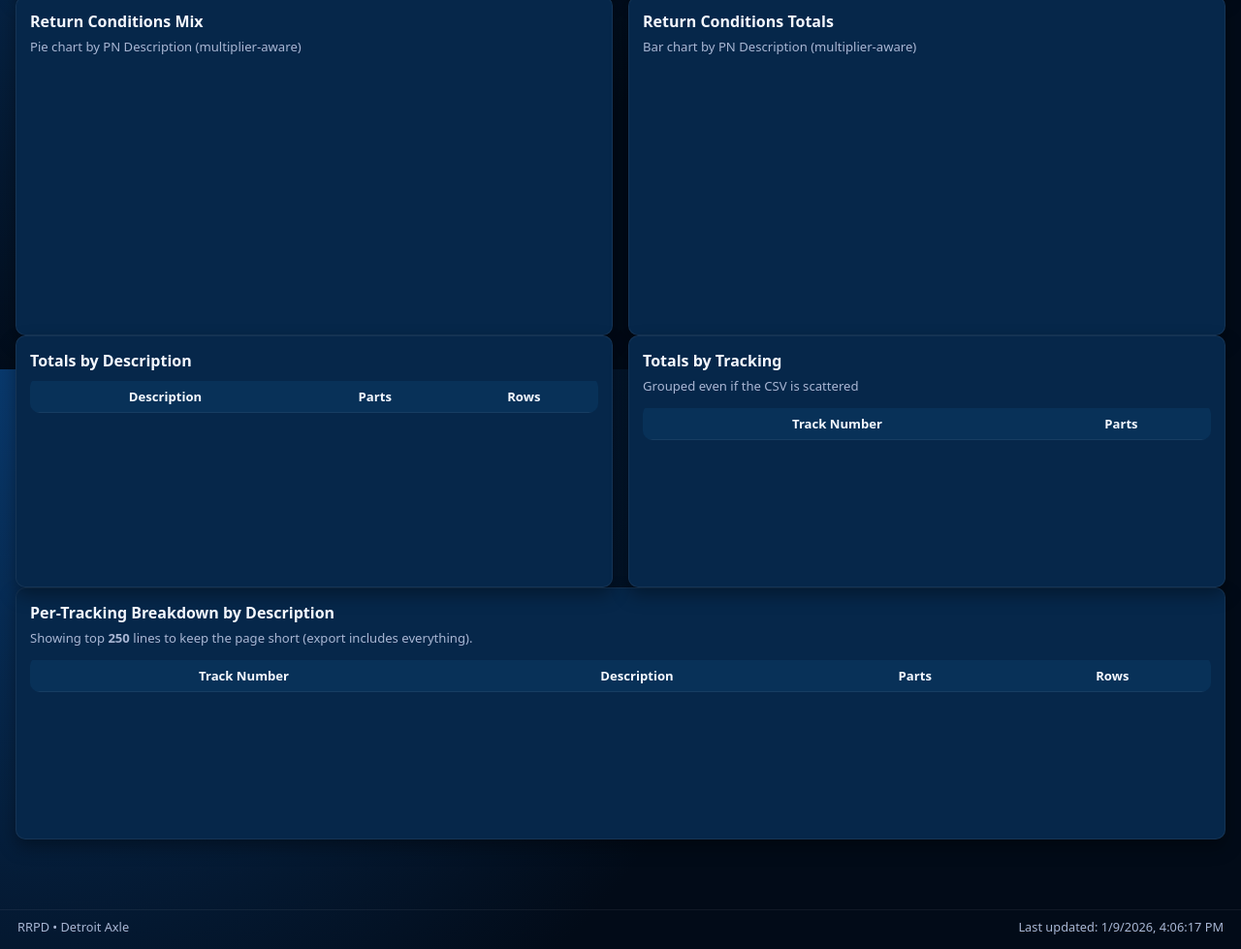
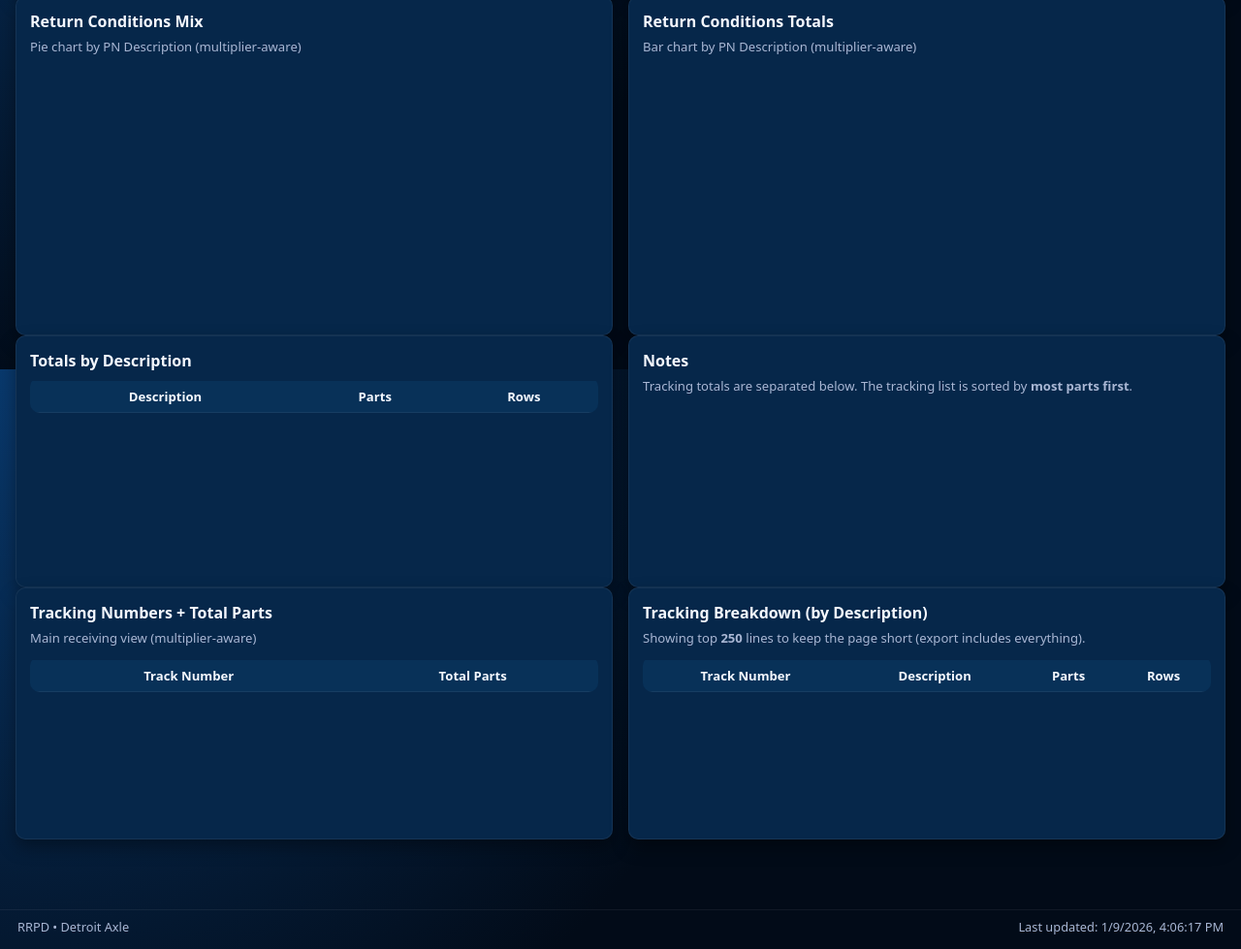
Before and after one commit to KingV88/RRPD-ReceivingV2, a plain HTML site: page index.html in a window 1280 px wide. Shown: the part 419-1398 px from the top of the page at 97% size. Drawn offline with nearby package versions, Linux system fonts and the light colour scheme.

Commit message:
Update index.html

```diff
--- a/index.html
+++ b/index.html
@@ -4,8 +4,11 @@
   <meta charset="UTF-8" />
   <title>RRPD Receiving Dashboard</title>
   <meta name="viewport" content="width=device-width, initial-scale=1.0" />
+
   <link rel="stylesheet" href="style.css" />
   <link rel="icon" href="favicon.ico" />
+
+  <!-- Chart.js -->
   <script src="https://cdn.jsdelivr.net/npm/chart.js@4.4.0/dist/chart.umd.min.js"></script>
 </head>
 
@@ -67,7 +70,7 @@
         <article class="panel">
           <h2>Validation / Skips</h2>
           <p class="panel-sub">
-            This proves what was skipped and why (audit-friendly).
+            Audit-friendly proof of what was skipped and why.
           </p>
           <div class="table-scroll">
             <table id="table_validation" class="data-table">
@@ -79,6 +82,7 @@
         </article>
       </div>
 
+      <!-- ===== Return Conditions ONLY ===== -->
       <div class="grid two">
         <article class="panel">
           <h2>Return Conditions Mix</h2>
@@ -105,19 +109,29 @@
         </article>
 
         <article class="panel">
-          <h2>Totals by Tracking</h2>
-          <p class="panel-sub">Grouped even if the CSV is scattered</p>
-          <div class="table-scroll">
+          <h2>Notes</h2>
+          <p class="panel-sub">
+            Tracking totals are separated below. The tracking list is sorted by <b>most parts first</b>.
+          </p>
+          <p class="panel-sub note" id="csv_hint"></p>
+        </article>
+      </div>
+
+      <!-- ===== Tracking + Part Count ONLY ===== -->
+      <div class="grid two">
+        <article class="panel">
+          <h2>Tracking Numbers + Total Parts</h2>
+          <p class="panel-sub">Main receiving view (multiplier-aware)</p>
+          <div class="table-scroll tall">
             <table id="table_tracking" class="data-table">
-              <thead><tr><th>Track Number</th><th>Parts</th></tr></thead>
+              <thead><tr><th>Track Number</th><th>Total Parts</th></tr></thead>
               <tbody></tbody>
             </table>
           </div>
         </article>
-      </div>
 
         <article class="panel">
-        <h2>Per-Tracking Breakdown by Description</h2>
+          <h2>Tracking Breakdown (by Description)</h2>
           <p class="panel-sub">
             Showing top <b>250</b> lines to keep the page short (export includes everything).
           </p>
@@ -128,6 +142,8 @@
             </table>
           </div>
         </article>
+      </div>
+
     </section>
 
     <!-- ================= MANUAL COUNTS ================= -->
```
Lines whose indentation alone changed are shown as unchanged.
